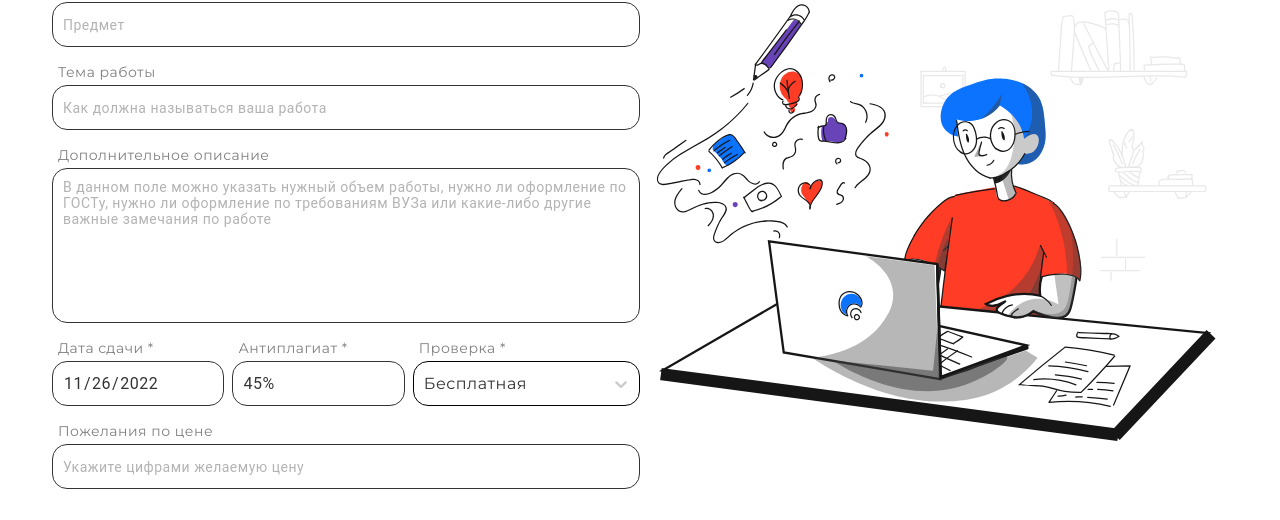
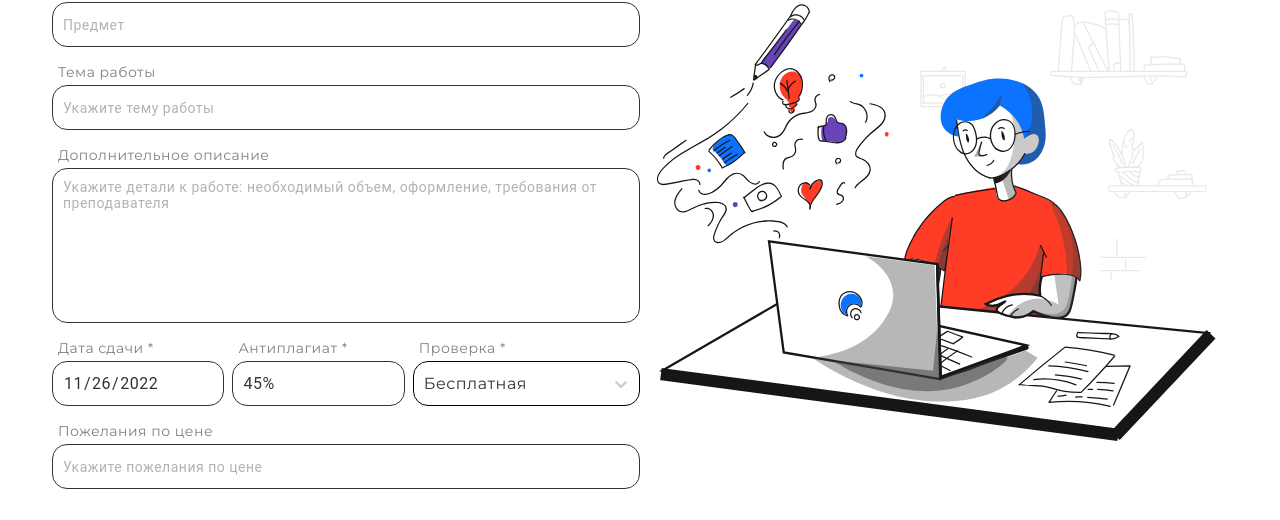
Before and after one commit to bezperesdach/bezperesdach_frontend, a Next.js app: page /order in a window 1280 px wide. Shown: the part 280-800 px from the top of the page. Built offline with nearby package versions, Linux system fonts and the light colour scheme.

Commit message:
feat: adjusted text

```diff
--- a/components/forms/new-order-form/new-order-form.tsx
+++ b/components/forms/new-order-form/new-order-form.tsx
@@ -181,7 +181,7 @@ export const NewOrderForm = ({ projectType }: Props) => {
                     className={styles.input}
                     type="text"
                     name="projectName"
-                    placeholder="Как должна называться ваша работа"
+                    placeholder="Укажите тему работы"
                     disabled={formik.isSubmitting}
                   />
                 </div>
@@ -197,7 +197,7 @@ export const NewOrderForm = ({ projectType }: Props) => {
                     component="textarea"
                     rows="7"
                     name="description"
-                    placeholder="В данном поле можно указать нужный объем работы, нужно ли оформление по ГОСТу, нужно ли оформление по требованиям ВУЗа или какие-либо другие важные замечания по работе"
+                    placeholder="Укажите детали к работе: необходимый объем, оформление, требования от преподавателя"
                     id={styles.form_item_description_textarea}
                     disabled={formik.isSubmitting}
                   />
@@ -290,7 +290,7 @@ export const NewOrderForm = ({ projectType }: Props) => {
                         formik.setFieldValue("expectedPrice", formik.values.expectedPrice.slice(0, -1));
                       }
                     }}
-                    placeholder="Укажите цифрами желаемую цену"
+                    placeholder="Укажите пожелания по цене"
                     disabled={formik.isSubmitting}
                   />
                 </div>
```
